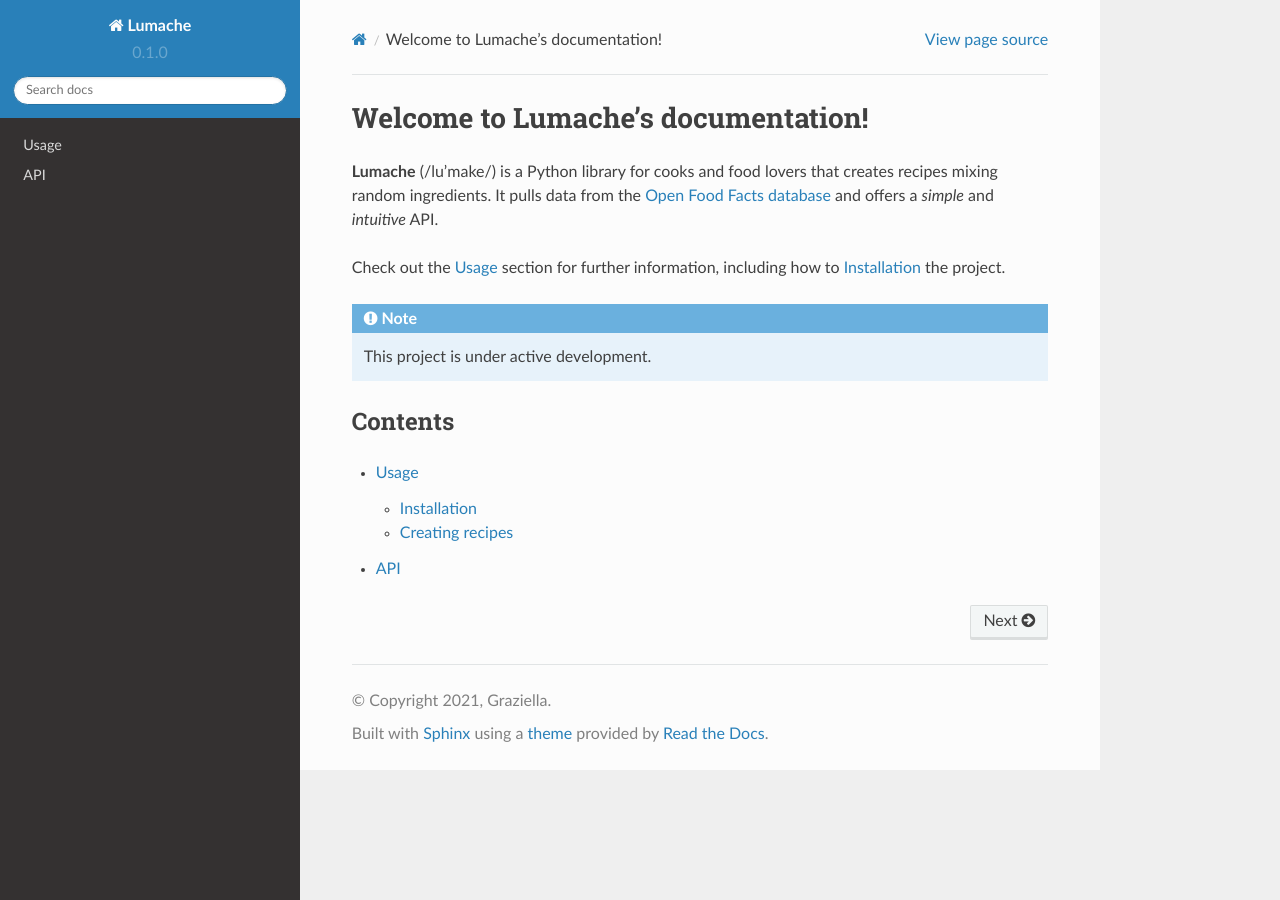
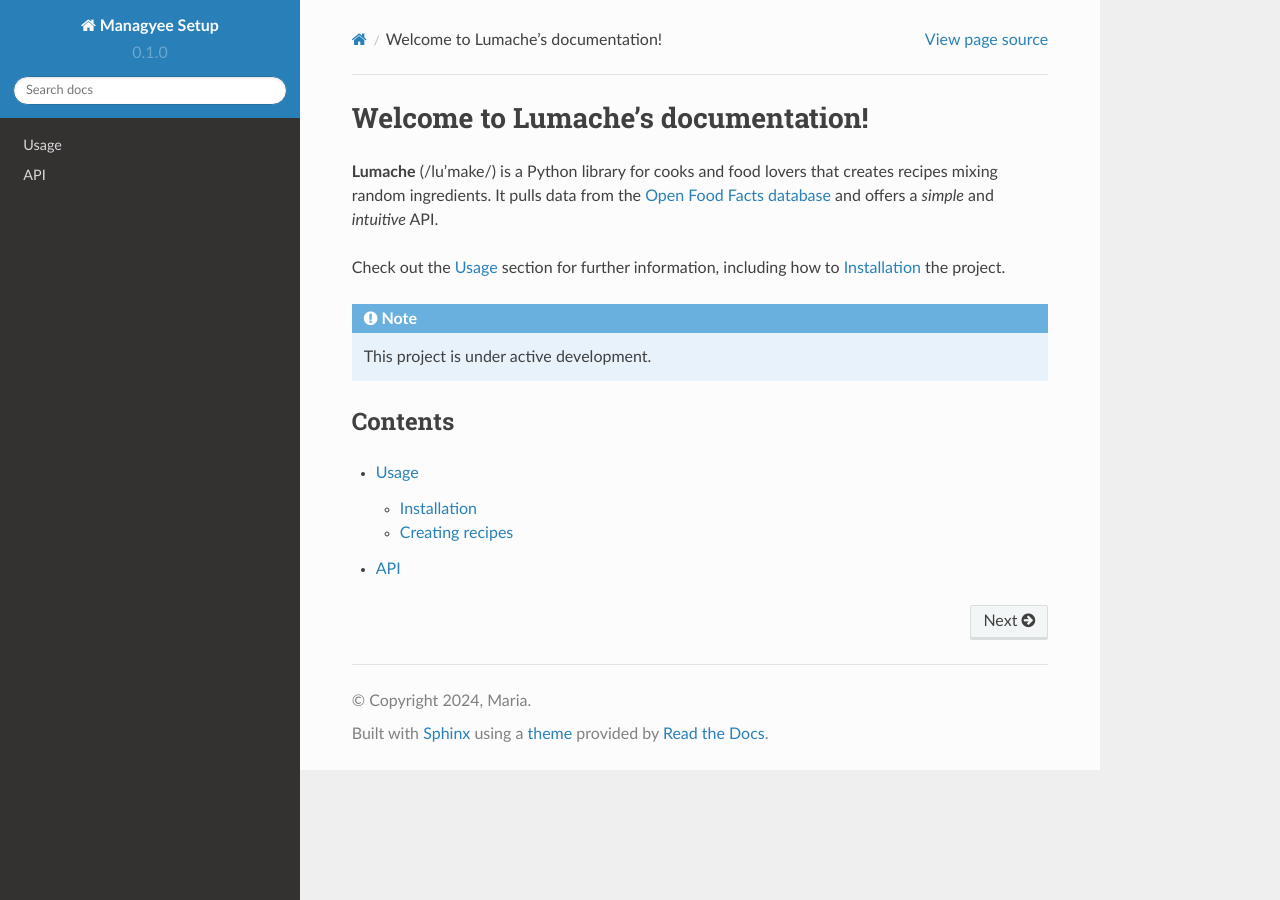
Before and after one commit to mariaporcina/managyee-setup, a Sphinx documentation site: the page built from docs/source/index.rst, in a window 1280 px wide. Built offline with Sphinx 7.4.7 and the Read the Docs theme 2.0.0, drawn with Linux system fonts in a browser that asks for light colours.

Commit message:
fix: project info

```diff
--- a/docs/source/conf.py
+++ b/docs/source/conf.py
@@ -2,9 +2,9 @@
 
 # -- Project information
 
-project = 'Lumache'
-copyright = '2021, Graziella'
-author = 'Graziella'
+project = 'Managyee Setup'
+copyright = '2024, Maria'
+author = 'Maria'
 
 release = '0.1'
 version = '0.1.0'
```
